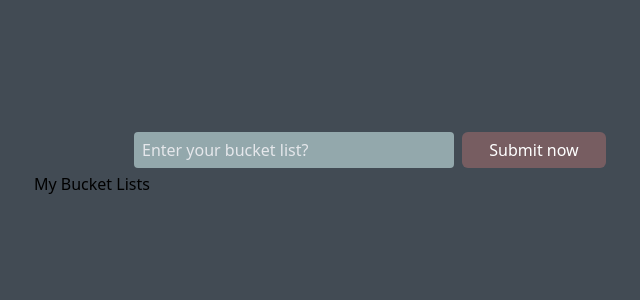
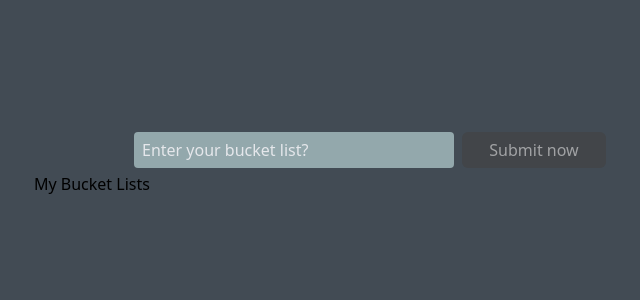
Before and after one commit to mshajid/cyberdude-challenges, a React (Vite) app in the folder javascript/03-react-js/07-my-bucket-lists/: page / in a window 1280 px wide. Shown: the top 300 px of the page, without its empty margins (270-910 px from the left). Built offline with nearby package versions, Linux system fonts and the light colour scheme.

Commit message:
feat: changed the btn color

```diff
--- a/javascript/03-react-js/07-my-bucket-lists/src/Components/Button.jsx
+++ b/javascript/03-react-js/07-my-bucket-lists/src/Components/Button.jsx
@@ -1,7 +1,7 @@
 const Button = ({ label }) => {
   return (
     <div>
-      <button className="bg-[#9B6A6C]/60 px-5 py-1.5 rounded-md my-1 text-white trnsition-all w-36 h-9 hover:border hover:border-gray-200 hover:bg-[#9B6A6C]/100">
+      <button className="bg-[#424549]/100 px-5 py-1.5 rounded-md my-1 text-white/50 trnsition-all w-36 h-9 hover:text-white hover:bg-[#282b30]">
         {label}
       </button>
     </div>
```
